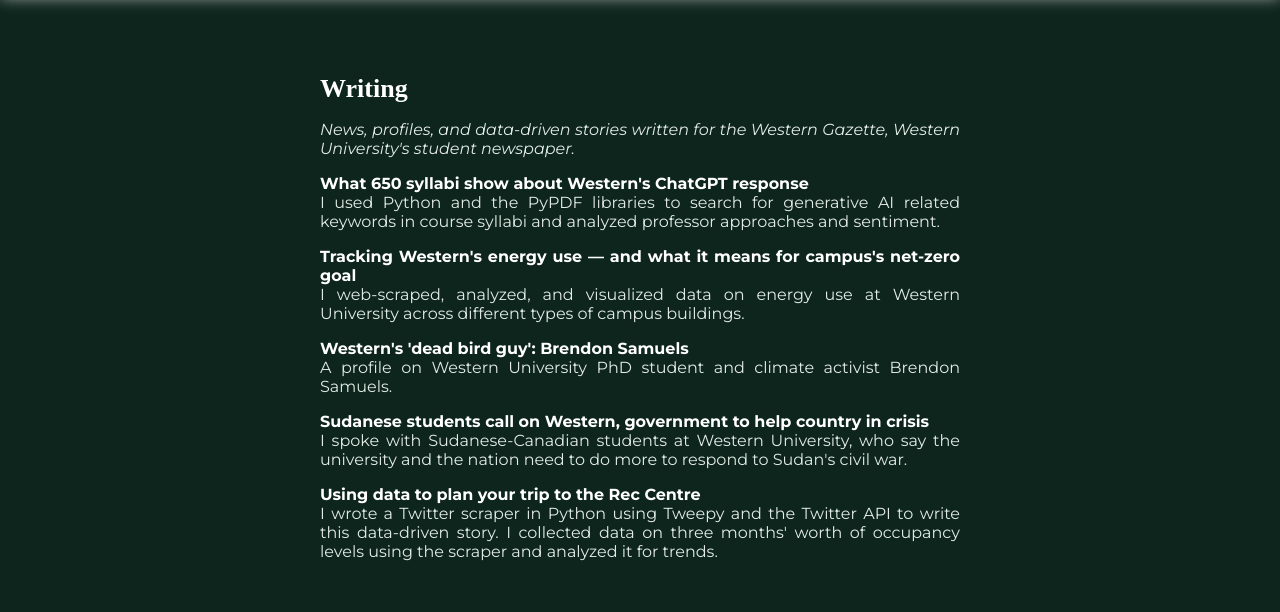
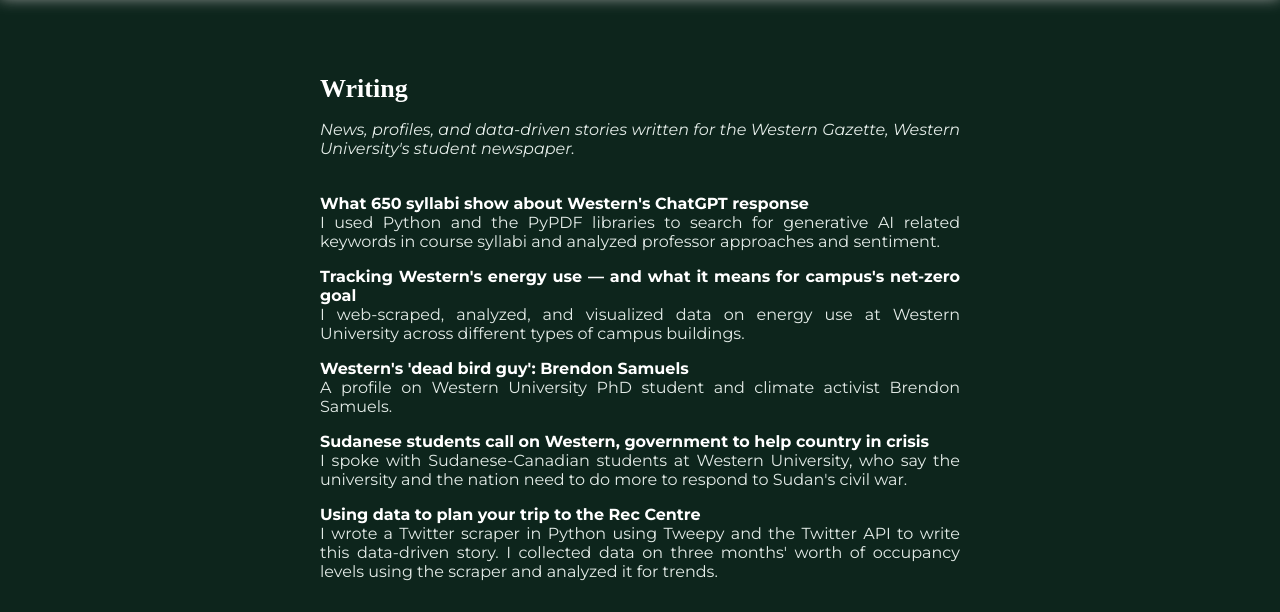
Before and after one commit to medialtemporal/medialtemporal.github.io, a plain HTML site: page projects.html in a window 1280 px wide. Shown: the part 66-678 px from the top of the page. Drawn offline with Linux system fonts and the light colour scheme; a web font is replaced by a local one.

Commit message:
Update project.css

```diff
--- a/project.css
+++ b/project.css
@@ -210,3 +210,7 @@
 a:hover {
     color: var(--selection);
 }
+
+.above-collapse {
+    padding-bottom: 20px;
+}
```
